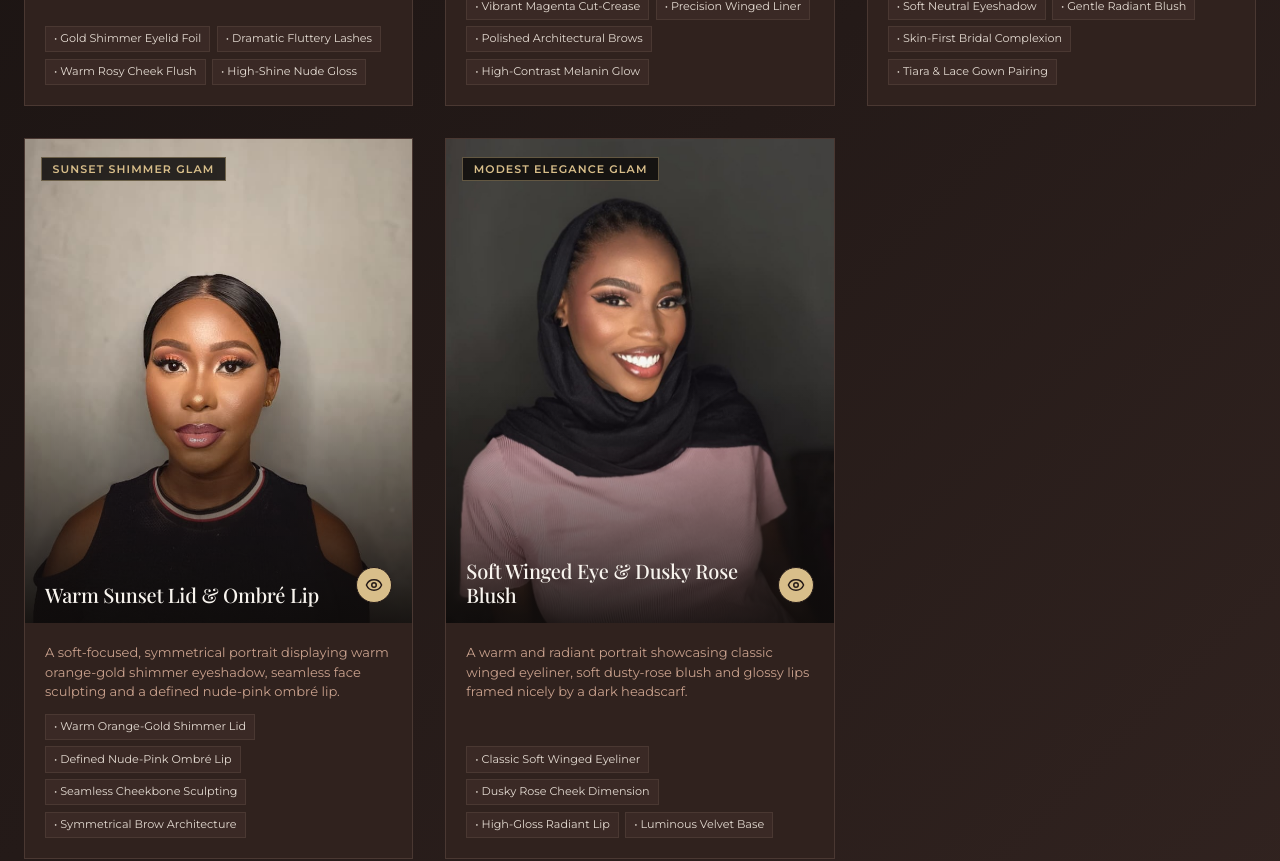
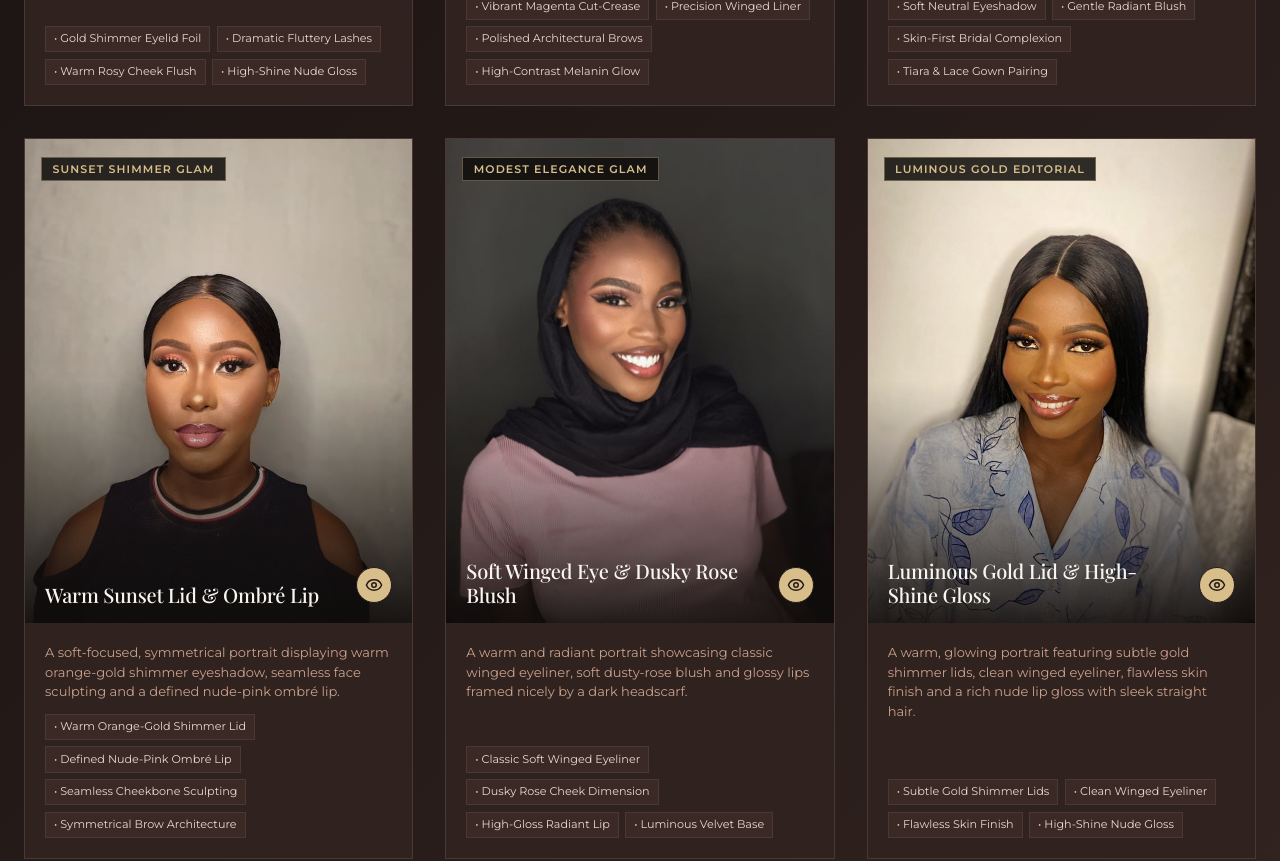
Before and after one commit to king-tony01/noraz-signature, a Next.js app: page / in a window 1280 px wide. Shown: the part 6980-7841 px from the top of the page. Built offline with nearby package versions, Linux system fonts and the light colour scheme.

Commit message:
feat(portfolio): add Luminous Gold Lid & High-Shine Gloss to portfolio

```diff
--- a/src/data/portfolioData.ts
+++ b/src/data/portfolioData.ts
@@ -91,6 +91,15 @@ export const portfolioItems: PortfolioItem[] = [
     image: "/portfolio/soft-winged-dusky-rose.jpg",
     description: "A warm and radiant portrait showcasing classic winged eyeliner, soft dusty-rose blush and glossy lips framed nicely by a dark headscarf.",
     details: ["Classic Soft Winged Eyeliner", "Dusky Rose Cheek Dimension", "High-Gloss Radiant Lip", "Luminous Velvet Base"]
+  },
+  {
+    id: "luminous-gold-high-shine-gloss",
+    title: "Luminous Gold Lid & High-Shine Gloss",
+    category: "Editorial",
+    tag: "Luminous Gold Editorial",
+    image: "/portfolio/luminous-gold-high-shine-gloss.jpg",
+    description: "A warm, glowing portrait featuring subtle gold shimmer lids, clean winged eyeliner, flawless skin finish and a rich nude lip gloss with sleek straight hair.",
+    details: ["Subtle Gold Shimmer Lids", "Clean Winged Eyeliner", "Flawless Skin Finish", "High-Shine Nude Gloss"]
   }
 ];
 
```
Also changed, not shown: public/portfolio/luminous-gold-high-shine-gloss.jpg (added).
